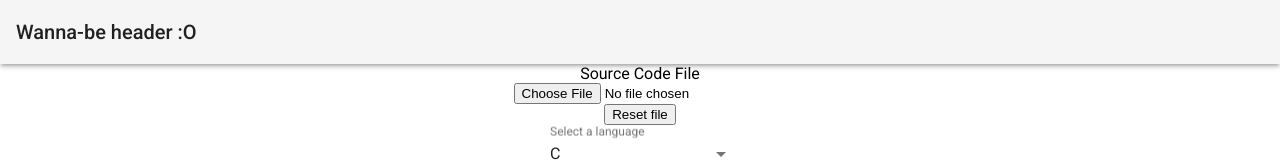
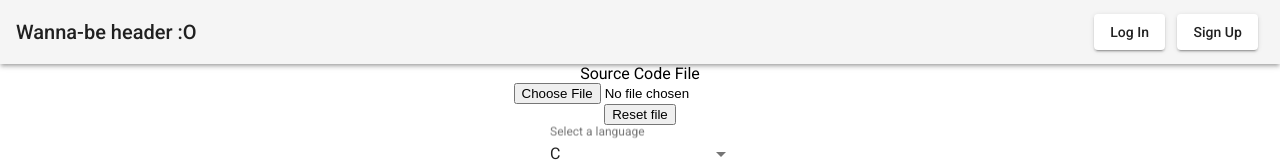
Before and after one commit to NikosGad/Webassembly_Compiler_Collection, an Angular app in the folder frontend/app-frontend/: page / in a window 1280 px wide. Shown: the top 162 px of the page. Built offline with nearby package versions, Linux system fonts and the light colour scheme.

Commit message:
Add LogIn and SignUp buttons in header

```diff
--- a/frontend/app-frontend/src/app/app.module.ts
+++ b/frontend/app-frontend/src/app/app.module.ts
@@ -9,6 +9,7 @@ import { MatToolbarModule } from '@angular/material/toolbar';
 import { MatSelectModule } from '@angular/material/select';
 import { MatSlideToggleModule } from '@angular/material/slide-toggle';
 import { MatInputModule } from '@angular/material/input';
+import { MatButtonModule } from '@angular/material/button';
 
 /* Project specific Component */
 import { AppRoutingModule } from './app-routing.module';
@@ -46,6 +47,7 @@ import { LogInComponent } from './log-in/log-in.component';
     MatSelectModule,
     MatSlideToggleModule,
     MatInputModule,
+    MatButtonModule,
   ],
   providers: [SourceCodeFileService],
   bootstrap: [AppComponent]
--- a/frontend/app-frontend/src/app/header/header.component.css
+++ b/frontend/app-frontend/src/app/header/header.component.css
@@ -0,0 +1,7 @@
+.fill-remaining-space {
+    flex: auto;
+}
+
+.button-margin {
+    margin: 0.5%;
+}
--- a/frontend/app-frontend/src/app/header/header.component.html
+++ b/frontend/app-frontend/src/app/header/header.component.html
@@ -1,3 +1,8 @@
 <mat-toolbar>
-    Wanna-be header :O
+    <span routerLink="/compile">Wanna-be header :O</span>
+
+    <span class="fill-remaining-space"></span>
+
+    <button routerLink="/login" mat-raised-button class="button-margin" name="log_in_btn">Log In</button>
+    <button routerLink="/signup" mat-raised-button class="button-margin" name="sign_up_btn">Sign Up</button>
 </mat-toolbar>
```
